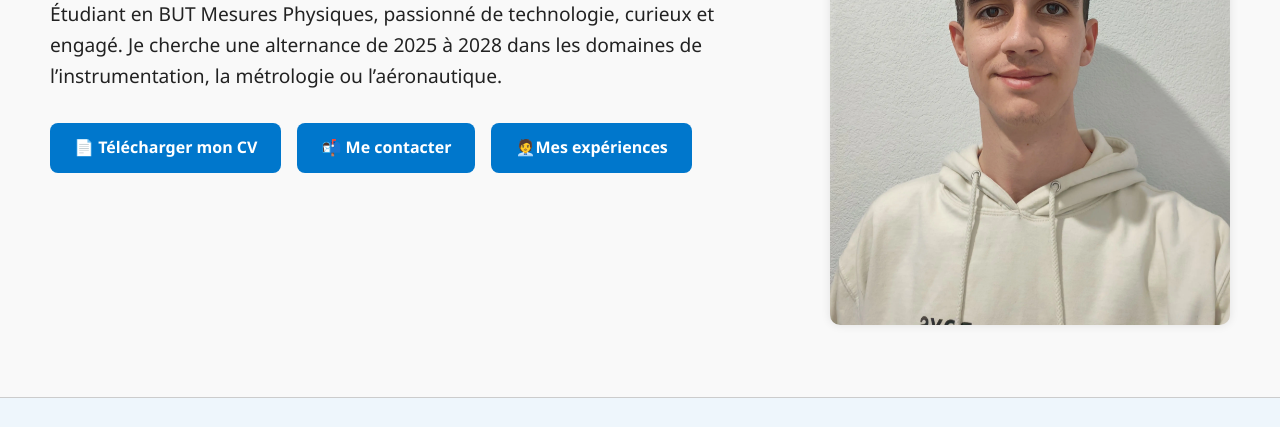
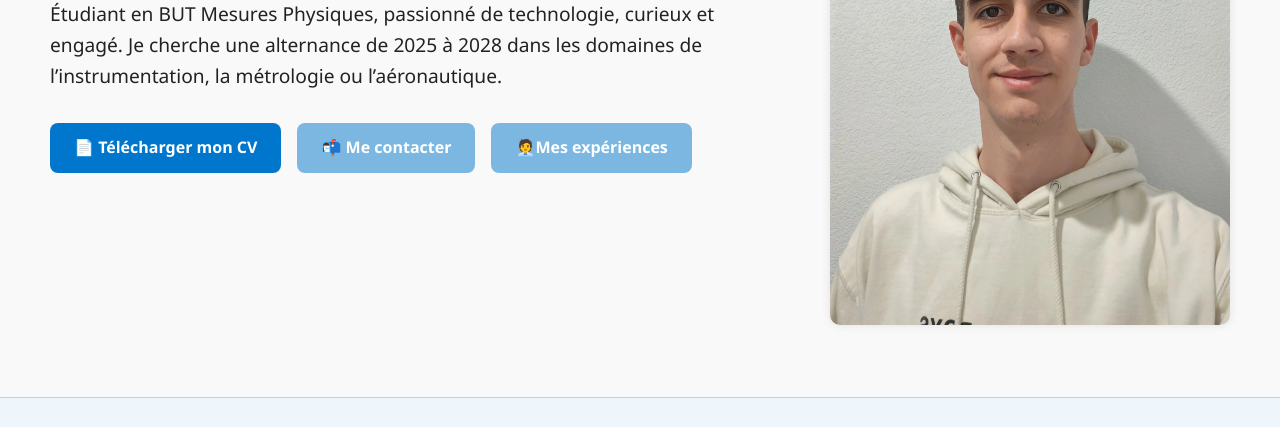
Before and after one commit to Gwen-83/apprentissage, a plain HTML site: page Index.html in a window 1280 px wide. Shown: the part 362-789 px from the top of the page. Drawn offline with Linux system fonts and the light colour scheme.

Commit message:
Update style.css

```diff
--- a/style.css
+++ b/style.css
@@ -155,7 +155,7 @@ main.intro-section {
     }
 
     .btn-secondary {
-      background-color: #0077cc;
+      background-color: rgba(0,119,204,0.5);
       border: none;
       color: #ffffff;
     }
```
